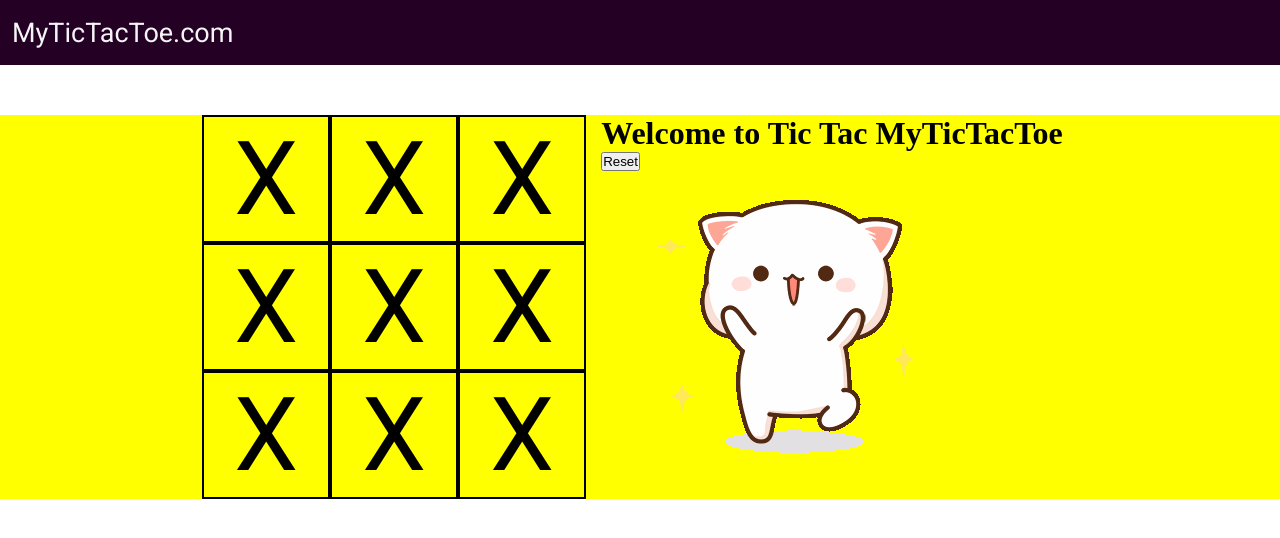
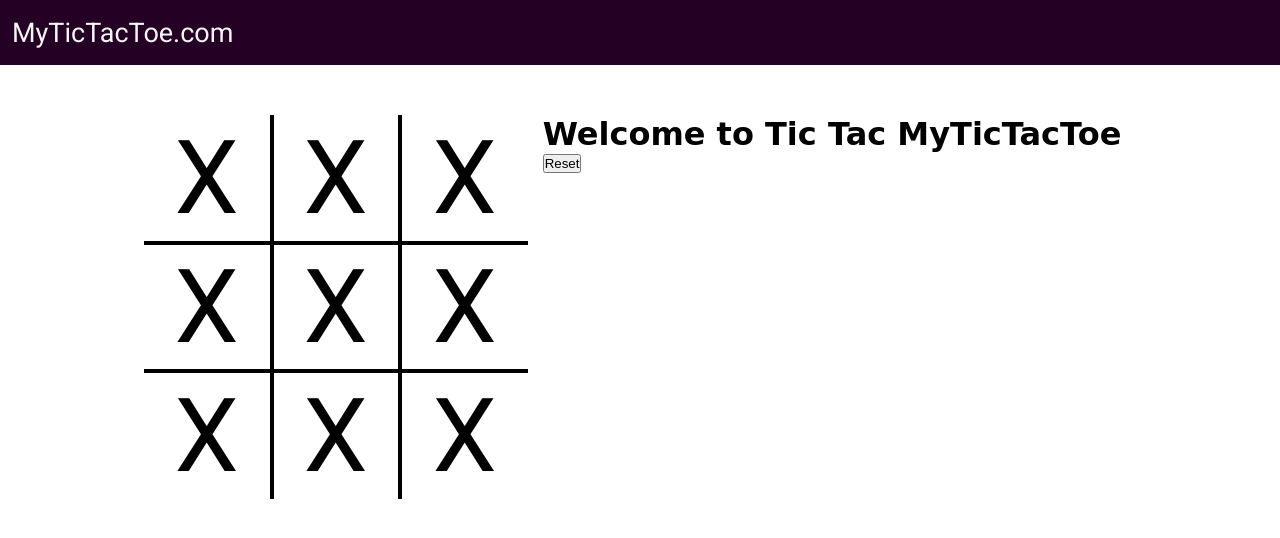
Before and after one commit to Kirtijha083/Tic_Tac_Toe_Game, a plain HTML site: page index.html in a window 1280 px wide. Drawn offline with Linux system fonts and the light colour scheme; a web font is replaced by a local one.

Commit message:
Added some more style

```diff
--- a/index.html
+++ b/index.html
@@ -15,15 +15,15 @@
     <div class="gameContainer">
         <!-- game container -->
       <div class="container">
+        <div class="box bt-0 bl-0"><span class="boxtext">X</span></div>
+        <div class="box bt-0"><span class="boxtext">X</span></div>
+        <div class="box bt-0 br-0"><span class="boxtext">X</span></div>
+        <div class="box bl-0"><span class="boxtext">X</span></div>
         <div class="box"><span class="boxtext">X</span></div>
-        <div class="box"><span class="boxtext">X</span></div>
-        <div class="box"><span class="boxtext">X</span></div>
-        <div class="box"><span class="boxtext">X</span></div>
-        <div class="box"><span class="boxtext">X</span></div>
-        <div class="box"><span class="boxtext">X</span></div>
-        <div class="box"><span class="boxtext">X</span></div>
-        <div class="box"><span class="boxtext">X</span></div>
-        <div class="box"><span class="boxtext">X</span></div>
+        <div class="box br-0"><span class="boxtext">X</span></div>
+        <div class="box bl-0 bb-0"><span class="boxtext">X</span></div>
+        <div class="box bb-0"><span class="boxtext">X</span></div>
+        <div class="box bb-0 br-0"><span class="boxtext">X</span></div>
       </div>
 
       <!-- game info container -->
--- a/style.css
+++ b/style.css
@@ -1,11 +1,11 @@
 /* google font import link */
-@import url('https://fonts.googleapis.com/css2?family=Oswald:wght@200..700&family=Plus+Jakarta+Sans:ital,wght@0,200..800;1,200..800&family=Roboto:ital,wght@0,100..900;1,100..900&display=swap');
-*{
+@import url("https://fonts.googleapis.com/css2?family=Baloo+Bhaina+2:wght@400..800&family=Oswald:wght@200..700&family=Plus+Jakarta+Sans:ital,wght@0,200..800;1,200..800&family=Roboto:ital,wght@0,100..900;1,100..900&display=swap");
+* {
   margin: 0;
   padding: 0;
 }
 
-nav{
+nav {
   background-color: rgb(37, 0, 37);
   color: whitesmoke;
   height: 65px;
@@ -16,37 +16,55 @@ nav{
   font-family: "Roboto", sans-serif;
 }
 
-nav ul{
+nav ul {
   list-style-type: none;
 }
 
-.gameContainer{
-    background-color: yellow;
+.gameContainer {
+  /* background-color: rgb(255, 0, 106); */
   display: flex;
   justify-content: center;
-    margin-top:50px;
+  margin-top: 50px;
 }
 
-.container{
+.container {
   display: grid;
   grid-template-rows: repeat(3, 10vw);
-grid-template-columns: repeat(3, 10vw) ;
+  grid-template-columns: repeat(3, 10vw);
   font-family: "Roboto", sans-serif;
 }
 
-.box{
+.box {
   border: 2px solid black;
-    font-size: 8vw;  /*vw = Viewport Width */ /* 1vw = 1% of the viewport's total width..........If the viewport width is 1000px, then 3vw = 30px*/
+  font-size: 8vw; /*vw = Viewport Width */ /* 1vw = 1% of the viewport's total width..........If the viewport width is 1000px, then 3vw = 30px*/
   cursor: pointer;
   display: flex;
   justify-content: center;
   align-items: center;
 }
 
-.box:hover{
-background-color: rgb(217, 180, 252);
+.box:hover {
+  background-color: rgb(233, 227, 237);
 }
 
-.gameInfo{
+.gameInfo {
   padding: 0 15px;
+  font-family: "Baloo Bhaina 2", cursive;
 }
+
+.imgbox img{
+    display: none;
+}
+
+.br-0{
+    border-right: 0;
+}
+.bl-0{
+    border-left: 0;
+}
+.bt-0{
+    border-top: 0;
+}
+.bb-0{
+    border-bottom: 0;
+}
```
Lines whose indentation alone changed are shown as unchanged.
